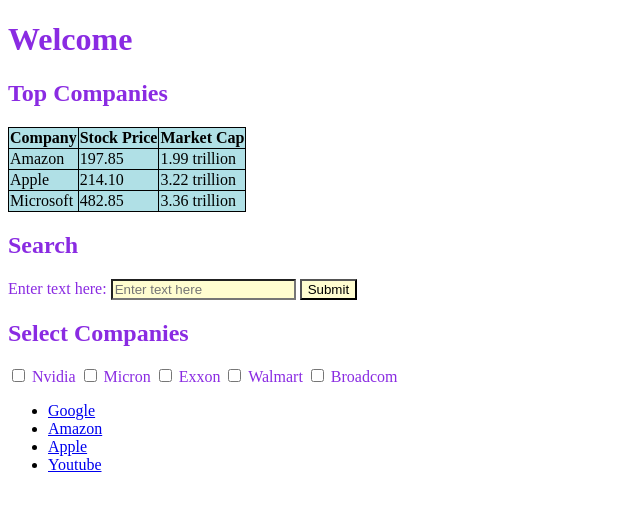
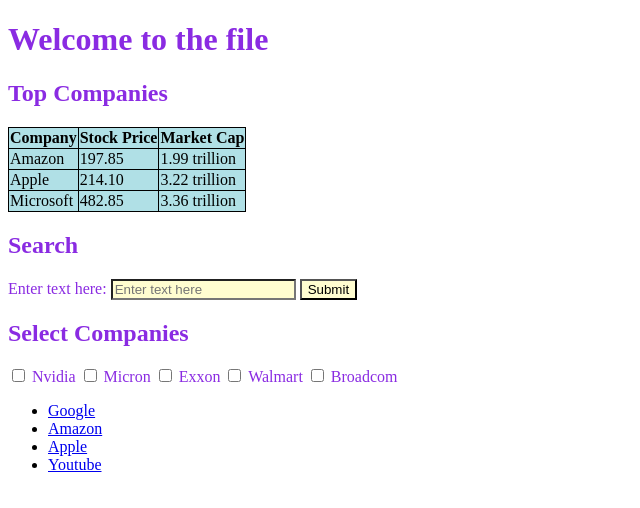
Before and after one commit to Simbathecoder123/simplewebpage, a plain HTML site: page index.html in a window 1280 px wide. Shown: the whole page, without its empty margins (0-640 px from the left). Drawn offline with Linux system fonts and the light colour scheme.

Commit message:
small change

```diff
--- a/index.html
+++ b/index.html
@@ -7,7 +7,7 @@
   </head>
   <body>
     <header>
-      <h1>Welcome</h1>
+      <h1>Welcome to the file</h1>
     </header>
 
     <section>
```
